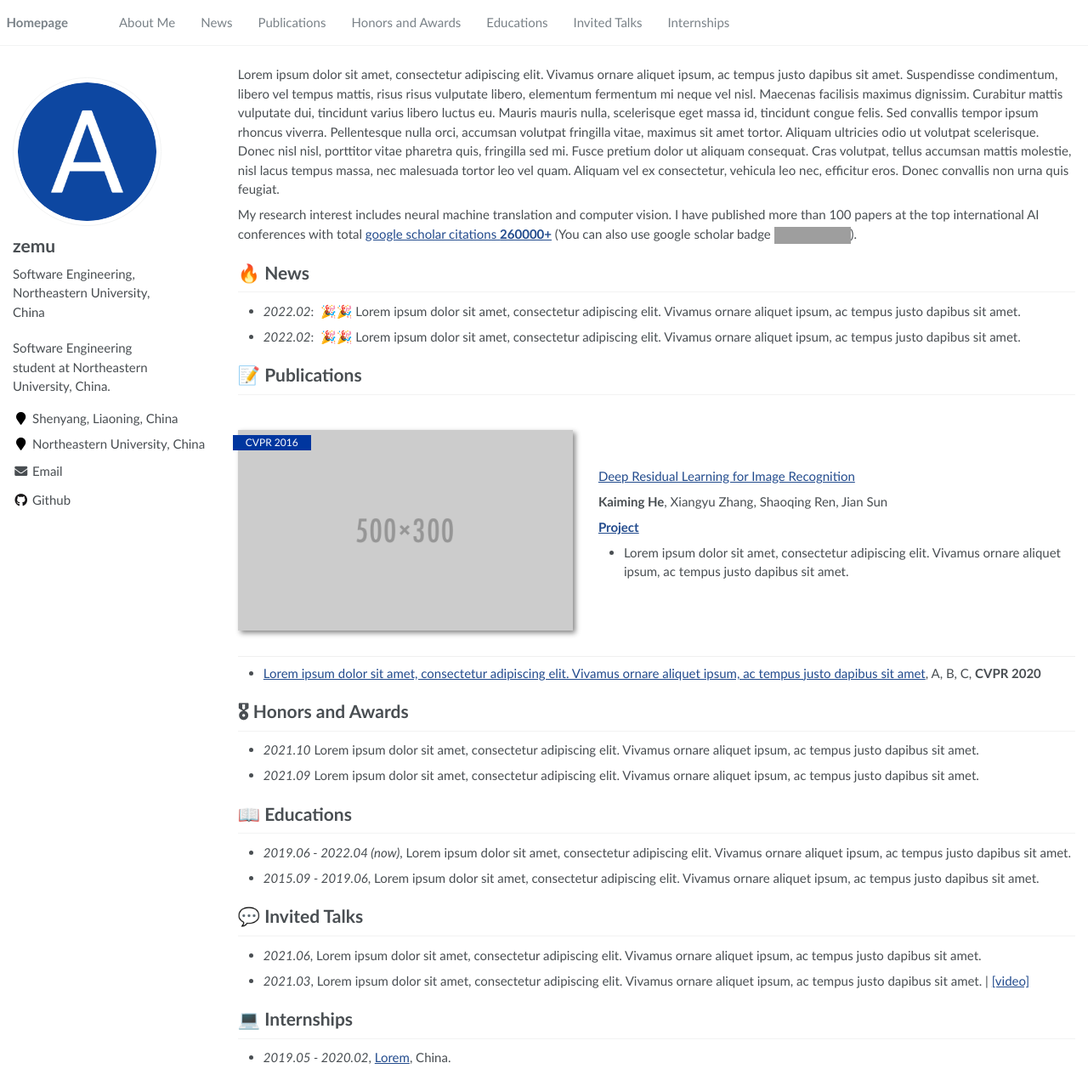
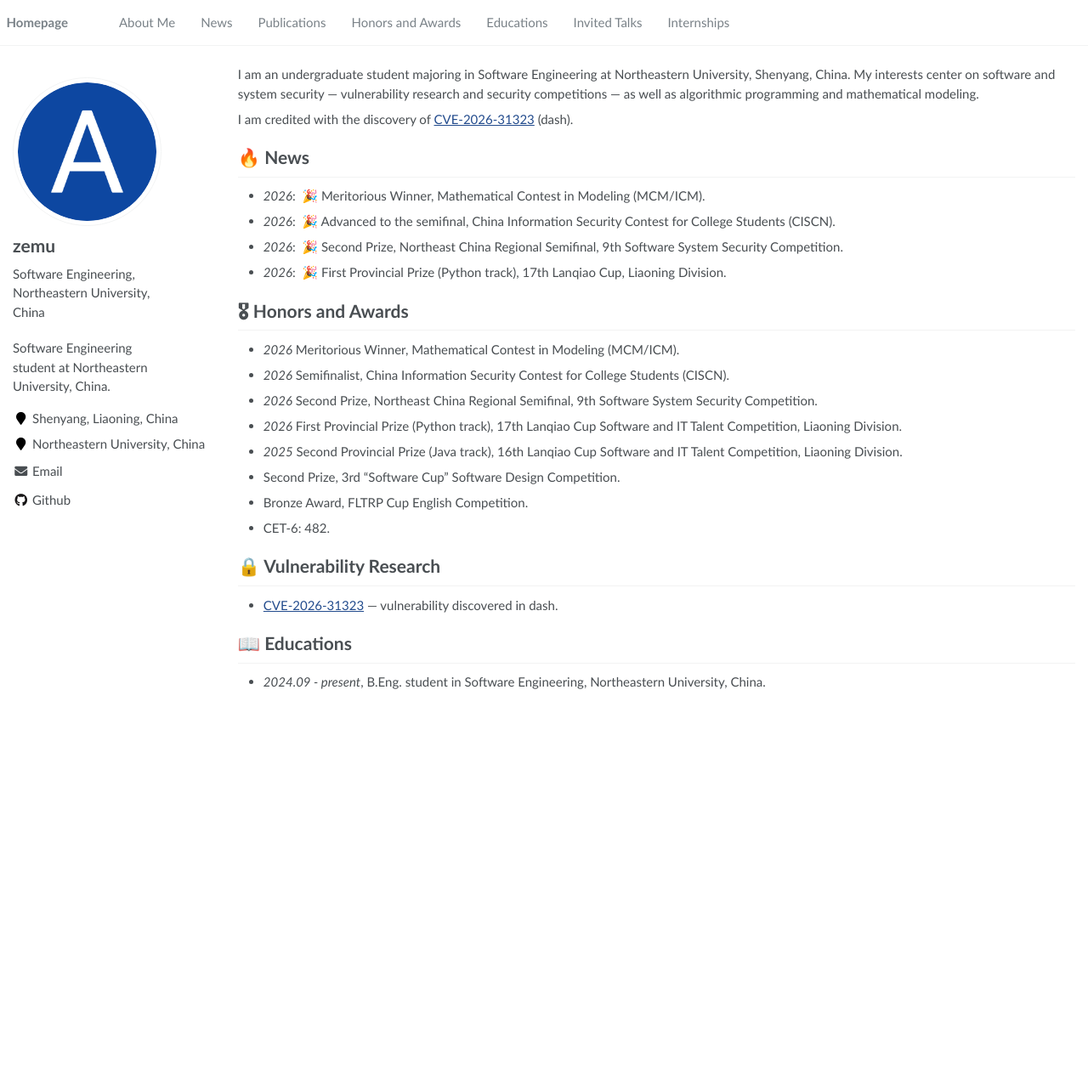
Before and after one commit to ze-mu-zhou/ze-mu-zhou.github.io, a Jekyll site: the page built from _pages/about.md, in a window 1280 px wide and 1271 px high. Shown: the whole window at 85% size. Built offline with Jekyll 4.4.1, drawn with Linux system fonts in a browser that asks for light colours; grey boxes are pictures that could not be loaded.

Commit message:
content: replace template about page with real profile and awards
Intro, 2026 news, honors (Lanqiao Cup, Software Cup, FLTRP Cup, CET-6,
CISCN, System Security Competition, MCM/ICM M), CVE-2026-31323 entry,
and NEU education. Empty template sections (Publications, Talks,
Internships) removed until there is content for them.

```diff
--- a/_pages/about.md
+++ b/_pages/about.md
@@ -17,42 +17,28 @@ redirect_from:
 
 <span class='anchor' id='about-me'></span>
 
-Lorem ipsum dolor sit amet, consectetur adipiscing elit. Vivamus ornare aliquet ipsum, ac tempus justo dapibus sit amet. Suspendisse condimentum, libero vel tempus mattis, risus risus vulputate libero, elementum fermentum mi neque vel nisl. Maecenas facilisis maximus dignissim. Curabitur mattis vulputate dui, tincidunt varius libero luctus eu. Mauris mauris nulla, scelerisque eget massa id, tincidunt congue felis. Sed convallis tempor ipsum rhoncus viverra. Pellentesque nulla orci, accumsan volutpat fringilla vitae, maximus sit amet tortor. Aliquam ultricies odio ut volutpat scelerisque. Donec nisl nisl, porttitor vitae pharetra quis, fringilla sed mi. Fusce pretium dolor ut aliquam consequat. Cras volutpat, tellus accumsan mattis molestie, nisl lacus tempus massa, nec malesuada tortor leo vel quam. Aliquam vel ex consectetur, vehicula leo nec, efficitur eros. Donec convallis non urna quis feugiat.
+I am an undergraduate student majoring in Software Engineering at Northeastern University, Shenyang, China. My interests center on software and system security — vulnerability research and security competitions — as well as algorithmic programming and mathematical modeling.
 
-My research interest includes neural machine translation and computer vision. I have published more than 100 papers at the top international AI conferences with total <a href='https://scholar.google.com/citations?user=DhtAFkwAAAAJ'>google scholar citations <strong><span id='total_cit'>260000+</span></strong></a> (You can also use google scholar badge <a href='https://scholar.google.com/citations?user=DhtAFkwAAAAJ'><img src="https://img.shields.io/endpoint?url={{ url | url_encode }}&logo=Google%20Scholar&labelColor=f6f6f6&color=9cf&style=flat&label=citations"></a>).
-
+I am credited with the discovery of [CVE-2026-31323](https://www.cve.org/CVERecord?id=CVE-2026-31323) (dash).
 
 # 🔥 News
-- *2022.02*: &nbsp;🎉🎉 Lorem ipsum dolor sit amet, consectetur adipiscing elit. Vivamus ornare aliquet ipsum, ac tempus justo dapibus sit amet.
-- *2022.02*: &nbsp;🎉🎉 Lorem ipsum dolor sit amet, consectetur adipiscing elit. Vivamus ornare aliquet ipsum, ac tempus justo dapibus sit amet.
-
-# 📝 Publications
-
-<div class='paper-box'><div class='paper-box-image'><div><div class="badge">CVPR 2016</div><img src='images/500x300.png' alt="sym" width="100%"></div></div>
-<div class='paper-box-text' markdown="1">
-
-[Deep Residual Learning for Image Recognition](https://openaccess.thecvf.com/content_cvpr_2016/papers/He_Deep_Residual_Learning_CVPR_2016_paper.pdf)
-
-**Kaiming He**, Xiangyu Zhang, Shaoqing Ren, Jian Sun
-
-[**Project**](https://scholar.google.com/citations?view_op=view_citation&hl=zh-CN&user=DhtAFkwAAAAJ&citation_for_view=DhtAFkwAAAAJ:ALROH1vI_8AC) <strong><span class='show_paper_citations' data='DhtAFkwAAAAJ:ALROH1vI_8AC'></span></strong>
-- Lorem ipsum dolor sit amet, consectetur adipiscing elit. Vivamus ornare aliquet ipsum, ac tempus justo dapibus sit amet.
-</div>
-</div>
-
-- [Lorem ipsum dolor sit amet, consectetur adipiscing elit. Vivamus ornare aliquet ipsum, ac tempus justo dapibus sit amet](https://github.com), A, B, C, **CVPR 2020**
+- *2026*: &nbsp;🎉 Meritorious Winner, Mathematical Contest in Modeling (MCM/ICM).
+- *2026*: &nbsp;🎉 Advanced to the semifinal, China Information Security Contest for College Students (CISCN).
+- *2026*: &nbsp;🎉 Second Prize, Northeast China Regional Semifinal, 9th Software System Security Competition.
+- *2026*: &nbsp;🎉 First Provincial Prize (Python track), 17th Lanqiao Cup, Liaoning Division.
 
 # 🎖 Honors and Awards
-- *2021.10* Lorem ipsum dolor sit amet, consectetur adipiscing elit. Vivamus ornare aliquet ipsum, ac tempus justo dapibus sit amet.
-- *2021.09* Lorem ipsum dolor sit amet, consectetur adipiscing elit. Vivamus ornare aliquet ipsum, ac tempus justo dapibus sit amet.
+- *2026* Meritorious Winner, Mathematical Contest in Modeling (MCM/ICM).
+- *2026* Semifinalist, China Information Security Contest for College Students (CISCN).
+- *2026* Second Prize, Northeast China Regional Semifinal, 9th Software System Security Competition.
+- *2026* First Provincial Prize (Python track), 17th Lanqiao Cup Software and IT Talent Competition, Liaoning Division.
+- *2025* Second Provincial Prize (Java track), 16th Lanqiao Cup Software and IT Talent Competition, Liaoning Division.
+- Second Prize, 3rd "Software Cup" Software Design Competition.
+- Bronze Award, FLTRP Cup English Competition.
+- CET-6: 482.
+
+# 🔒 Vulnerability Research
+- [CVE-2026-31323](https://www.cve.org/CVERecord?id=CVE-2026-31323) — vulnerability discovered in dash.
 
 # 📖 Educations
-- *2019.06 - 2022.04 (now)*, Lorem ipsum dolor sit amet, consectetur adipiscing elit. Vivamus ornare aliquet ipsum, ac tempus justo dapibus sit amet.
-- *2015.09 - 2019.06*, Lorem ipsum dolor sit amet, consectetur adipiscing elit. Vivamus ornare aliquet ipsum, ac tempus justo dapibus sit amet.
-
-# 💬 Invited Talks
-- *2021.06*, Lorem ipsum dolor sit amet, consectetur adipiscing elit. Vivamus ornare aliquet ipsum, ac tempus justo dapibus sit amet.
-- *2021.03*, Lorem ipsum dolor sit amet, consectetur adipiscing elit. Vivamus ornare aliquet ipsum, ac tempus justo dapibus sit amet.  \| [\[video\]](https://github.com/)
-
-# 💻 Internships
-- *2019.05 - 2020.02*, [Lorem](https://github.com/), China.
+- *2024.09 - present*, B.Eng. student in Software Engineering, Northeastern University, China.
```
Also changed, not shown: docs/superpowers/specs/2026-07-26-acad-homepage-design.md (+3 -1 lines).
